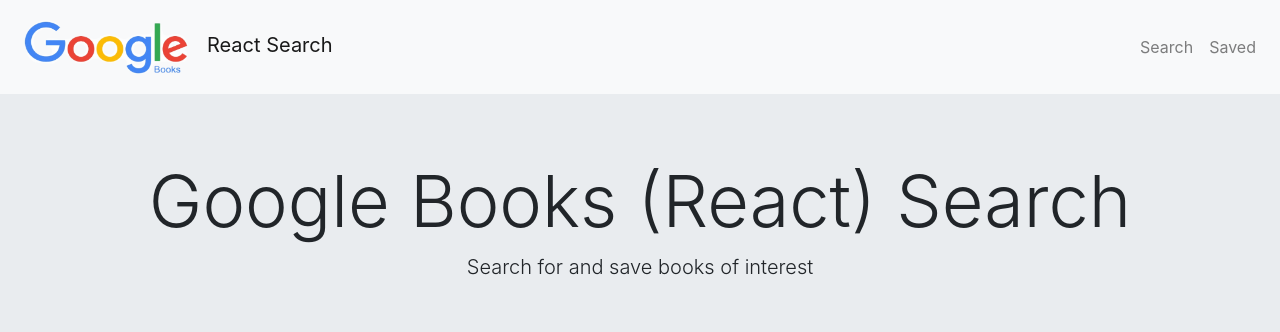
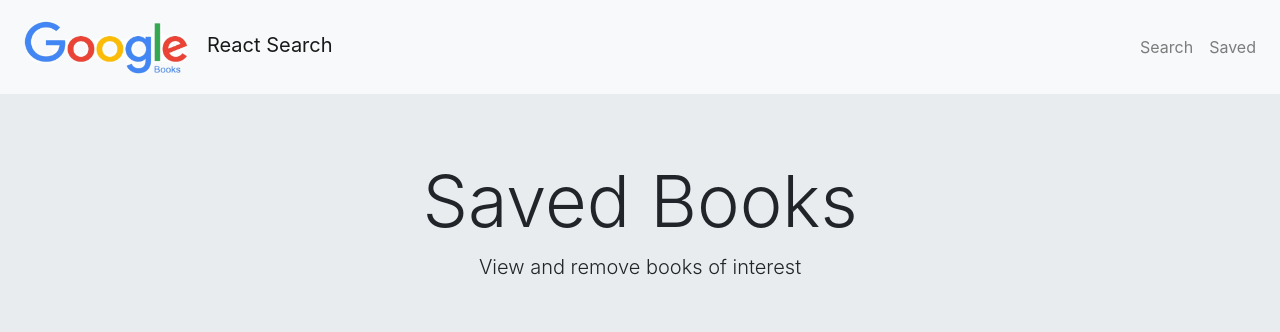
Before and after one commit to ppgeyser/google-book-react, a React (Create React App) app in the folder client/: page /saved in a window 1280 px wide. Shown: the top 332 px of the page. Built offline with nearby package versions, Linux system fonts and the light colour scheme; no server answers.

Commit message:
Jumbotron messages now change depending on current page

```diff
--- a/client/src/components/Jumbotron/index.js
+++ b/client/src/components/Jumbotron/index.js
@@ -6,8 +6,8 @@
     <div>
       <Jumbotron fluid>
         <Container>
-          <h1 className="display-3 text-center">Google Books (React) Search</h1>
-          <p className="lead text-center">Search for and save books of interest</p>
+          <h1 className="display-3 text-center">{props.title}</h1>
+          <p className="lead text-center">{props.subtitle}</p>
         </Container>
       </Jumbotron>
     </div>
--- a/client/src/pages/Saved.js
+++ b/client/src/pages/Saved.js
@@ -51,7 +51,10 @@
                 Book deleted!
             </Alert>
 
-            <AppJumbotron />
+            <AppJumbotron
+            title="Saved Books"
+            subtitle="View and remove books of interest"
+            />
 
             <Card>
                 <CardHeader>Saved Books</CardHeader>
--- a/client/src/pages/Search.js
+++ b/client/src/pages/Search.js
@@ -65,7 +65,10 @@
                 Book saved!
             </Alert>
 
-            <AppJumbotron />
+            <AppJumbotron
+            title="Search Books"
+            subtitle="Search for and save books of interest"
+            />
 
             <Card>
                 <CardHeader>Book Search</CardHeader>
```
